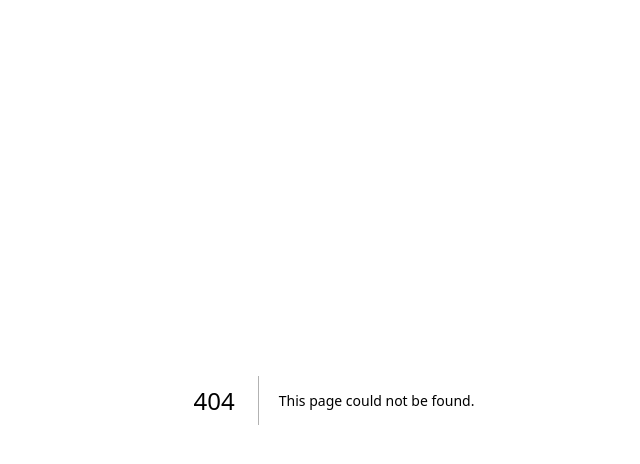
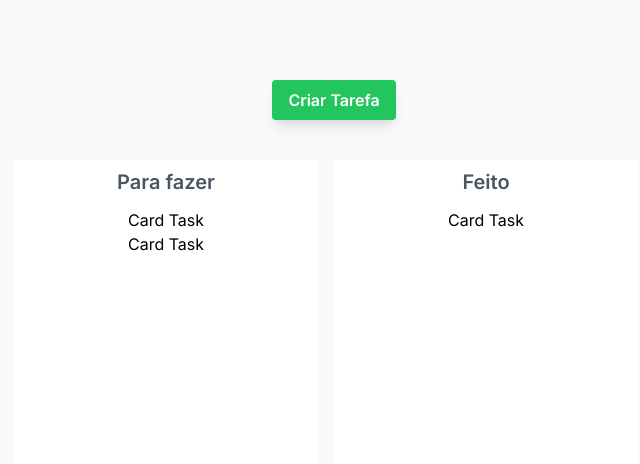
Before and after one commit to wendelsantosd/task-crud-web, a Next.js app: page /task in a window 1280 px wide. Before the commit this address had no page. Shown: the top 464 px of the page, without its empty margins (306-946 px from the left). Built offline with nearby package versions, Linux system fonts and the light colour scheme.

Commit message:
chore: mock

```diff
--- /dev/null
+++ b/src/app/form/page.tsx
@@ -0,0 +1,3 @@
+export default function Form() {
+  return <div>Form</div>
+}
--- a/src/app/globals.css
+++ b/src/app/globals.css
@@ -1,27 +1,3 @@
 @tailwind base;
 @tailwind components;
 @tailwind utilities;
-
-:root {
-  --foreground-rgb: 0, 0, 0;
-  --background-start-rgb: 214, 219, 220;
-  --background-end-rgb: 255, 255, 255;
-}
-
-@media (prefers-color-scheme: dark) {
-  :root {
-    --foreground-rgb: 255, 255, 255;
-    --background-start-rgb: 0, 0, 0;
-    --background-end-rgb: 0, 0, 0;
-  }
-}
-
-body {
-  color: rgb(var(--foreground-rgb));
-  background: linear-gradient(
-      to bottom,
-      transparent,
-      rgb(var(--background-end-rgb))
-    )
-    rgb(var(--background-start-rgb));
-}
--- /dev/null
+++ b/src/app/task/page.tsx
@@ -0,0 +1,59 @@
+import { Card } from "@/components/card/Card"
+
+export default function Task() {
+  const TASKS = [
+    {
+      "id": "16786688-18e4-4ddc-9201-f27a6a2c798b",
+      "title": "Tarefa 1",
+      "description": "Descrição da tarefa 1",
+      "priority": "Baixa",
+      "status": "Concluído",
+      "completionDate": "2024-01-15T23:59:59.148Z",
+      "createdAt": "2024-01-14T00:11:23.918Z",
+      "updatedAt": "2024-01-14T00:11:23.918Z"
+    },
+    {
+      "id": "f72524de-0ba1-445f-934a-2578e4df8e2f",
+      "title": "Tarefa 2",
+      "description": "Descrição da tarefa 2",
+      "priority": "Média",
+      "status": "Não concluído",
+      "completionDate": "2024-01-15T23:59:59.148Z",
+      "createdAt": "2024-01-14T00:11:46.419Z",
+      "updatedAt": "2024-01-14T00:11:46.419Z"
+    },
+    {
+      "id": "7097f66a-44a6-462f-81c6-b6ddb7dc7047",
+      "title": "Tarefa 3 Edit",
+      "description": "Descrição da tarefa 3 Edit",
+      "priority": "Média",
+      "status": "Não concluído",
+      "completionDate": "2024-01-15T23:59:59.148Z",
+      "createdAt": "2024-01-14T00:11:59.299Z",
+      "updatedAt": "2024-01-14T00:15:49.810Z"
+    }
+  ]
+
+  const classToWrapCard = 'flex flex-col items-center w-96 bg-white mr-4 py-2 h-screen';
+  const classToTitleCard = 'text-xl font-semibold text-gray-600 mb-3';
+  return <div className="flex flex-col items-center bg-slate-50 h-screen w-full overflow-hidden">
+    <button className="mt-20 py-2 px-4 bg-green-500 text-white font-semibold rounded shadow-lg hover:bg-green-700 hover:shadow-sm hover:text-opacity-75 transition duration-300 ease-in-out">
+      Criar Tarefa
+    </button>
+    <div className="mt-10 flex justify-between w-3/6">
+      <div className={classToWrapCard}>
+        <p className={classToTitleCard}>Para fazer</p>
+        {TASKS.map(item => {
+          if (item.status === 'Não concluído') return <Card />
+        })}
+      </div>
+
+      <div className={classToWrapCard}>
+        <p className={classToTitleCard}>Feito</p>
+        {TASKS.map(item => {
+          if (item.status === 'Concluído') return <Card />
+        })}
+      </div>
+    </div>
+  </div>
+}
--- /dev/null
+++ b/src/components/card/Card.tsx
@@ -0,0 +1,3 @@
+export const Card = () => {
+  return <div>Card Task</div>
+}
--- a/tsconfig.json
+++ b/tsconfig.json
@@ -8,7 +8,7 @@
     "noEmit": true,
     "esModuleInterop": true,
     "module": "esnext",
-    "moduleResolution": "bundler",
+    "moduleResolution": "node",
     "resolveJsonModule": true,
     "isolatedModules": true,
     "jsx": "preserve",
```
Also changed, not shown: 1 other file (tests, documents, lock files or other folders).
